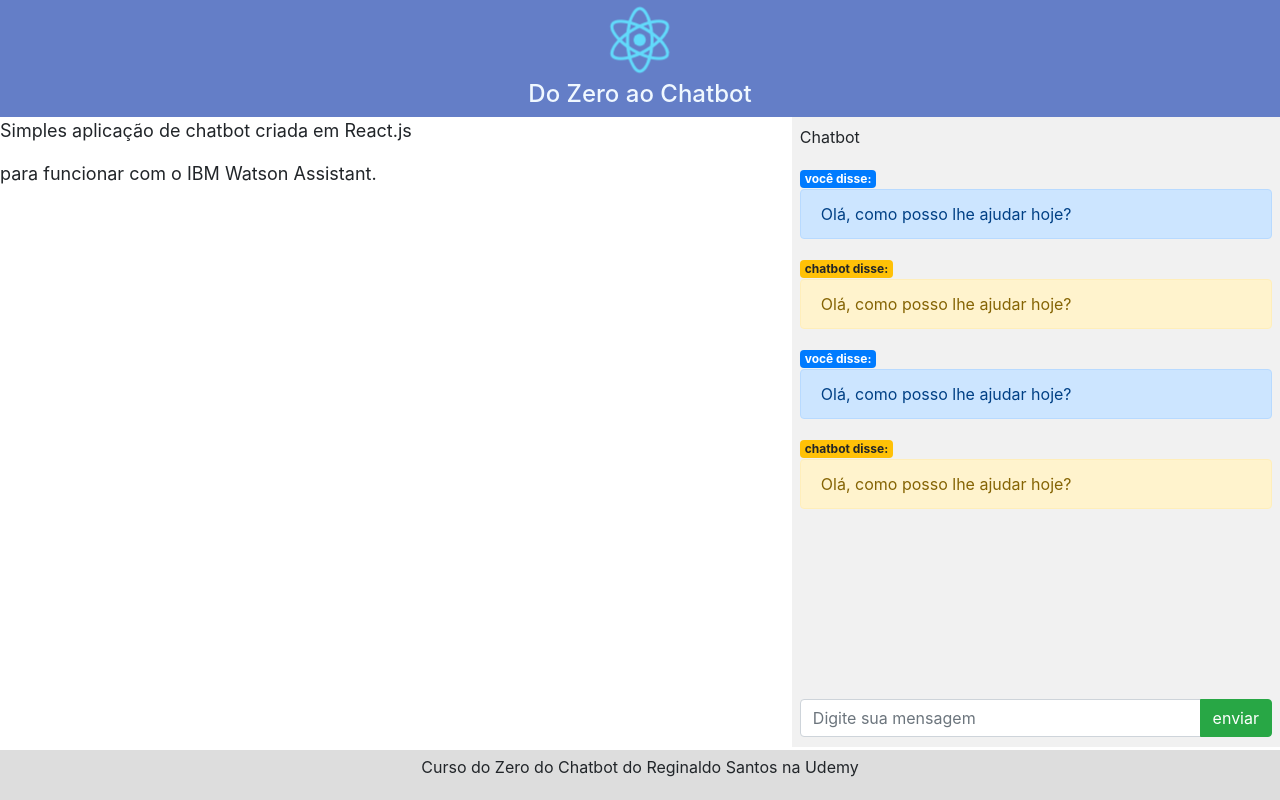
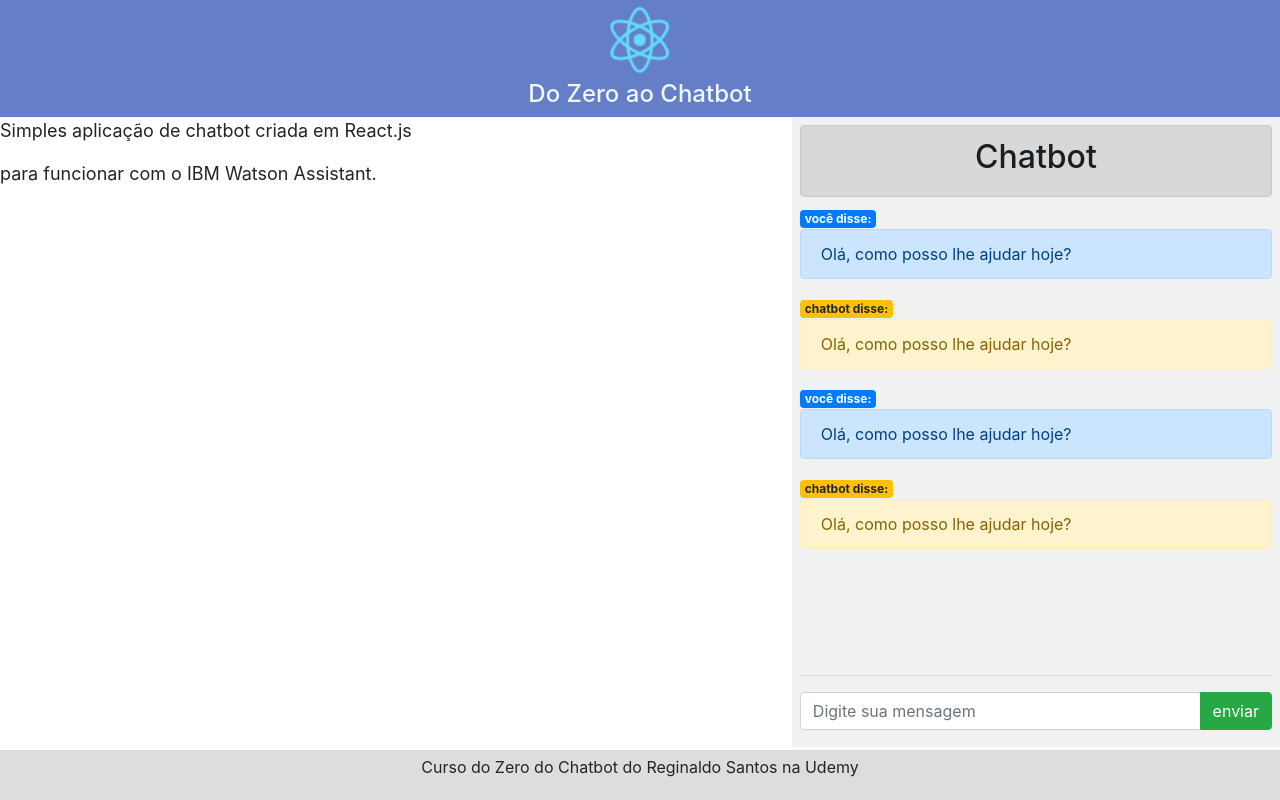
Before and after one commit to xumes/chatbot-react, a React (Create React App) app: page / in a window 1280 px wide. Built offline with nearby package versions, Linux system fonts and the light colour scheme.

Commit message:
componente header e ajustes finos

```diff
--- a/src/Componentes/chat/ChatHeader.js
+++ b/src/Componentes/chat/ChatHeader.js
@@ -1,9 +1,12 @@
 import React from 'react'
+import {Alert} from 'reactstrap'
 
 const ChatHeader = props => {
     return (
         <div className='chat-header'>
-            Chatbot
+            <Alert color='dark'>
+                <h2>Chatbot</h2>
+            </Alert>
         </div>
     )
 }
--- a/src/Componentes/chat/ChatMensagem.js
+++ b/src/Componentes/chat/ChatMensagem.js
@@ -4,6 +4,7 @@ import { InputGroup, InputGroupAddon, Input, Button } from 'reactstrap'
 const ChatMensagem = props => {
     return (
         <div className='chat-mensagem'>
+            <hr />
             <InputGroup>
                 <Input placeholder='Digite sua mensagem' />
                 <InputGroupAddon addonType='append'>
--- a/src/Componentes/chat/chat.css
+++ b/src/Componentes/chat/chat.css
@@ -1,12 +1,12 @@
 .chat-conteudo {
     display: grid;
-    grid-template-rows: 40px auto 40px;
+    grid-template-rows: 80px auto 80px;
     padding: 8px;
     height: calc(100vh - 170px);
 }
 
 .chat-header {
-
+    text-align: center;
 }
 
 .chat-conversa {
```
